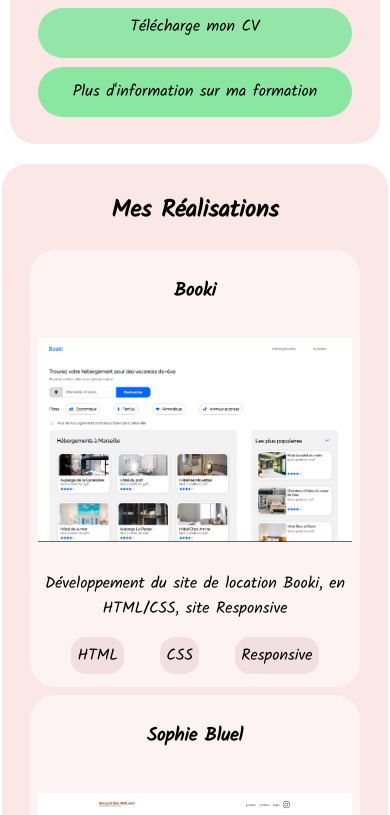
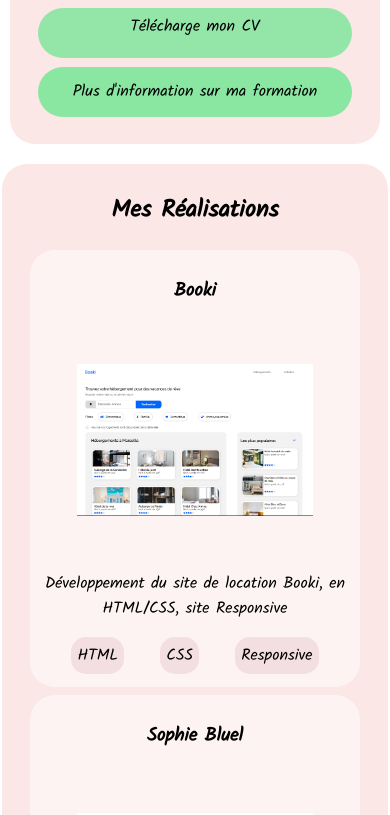
Before and after one commit to Equinoxya/PortefolioP8, a React (Create React App) app: page / in a window 390 px wide. Shown: the part 3066-3881 px from the top of the page. Built offline with nearby package versions, Linux system fonts and the light colour scheme.

Commit message:
changement img

```diff
--- a/src/components/styles/cardReal.css
+++ b/src/components/styles/cardReal.css
@@ -25,4 +25,7 @@
         width: 85%;
         margin-bottom: 2%;
     }
+    .imageCard{
+        width: 75%;
+    }
 }
```
